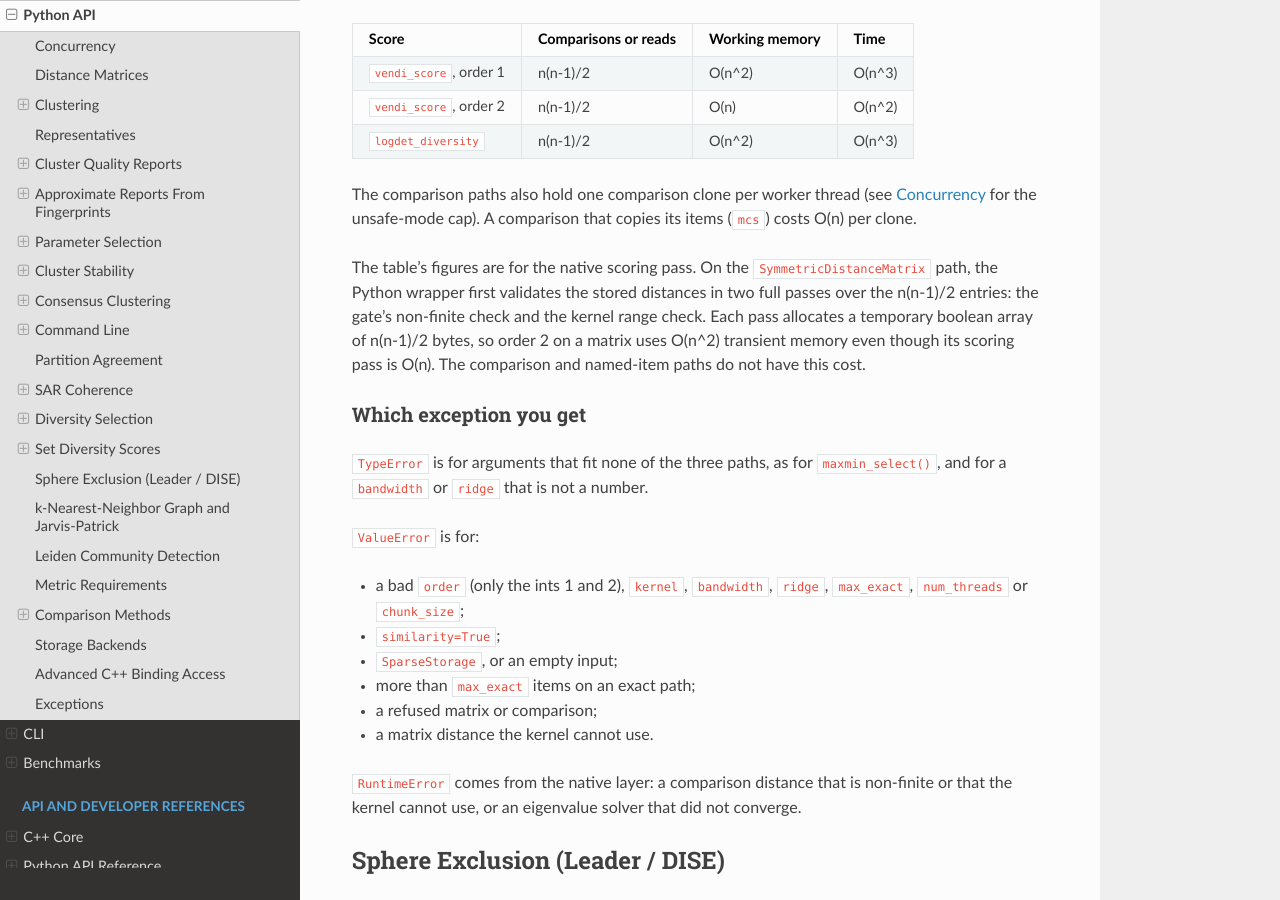
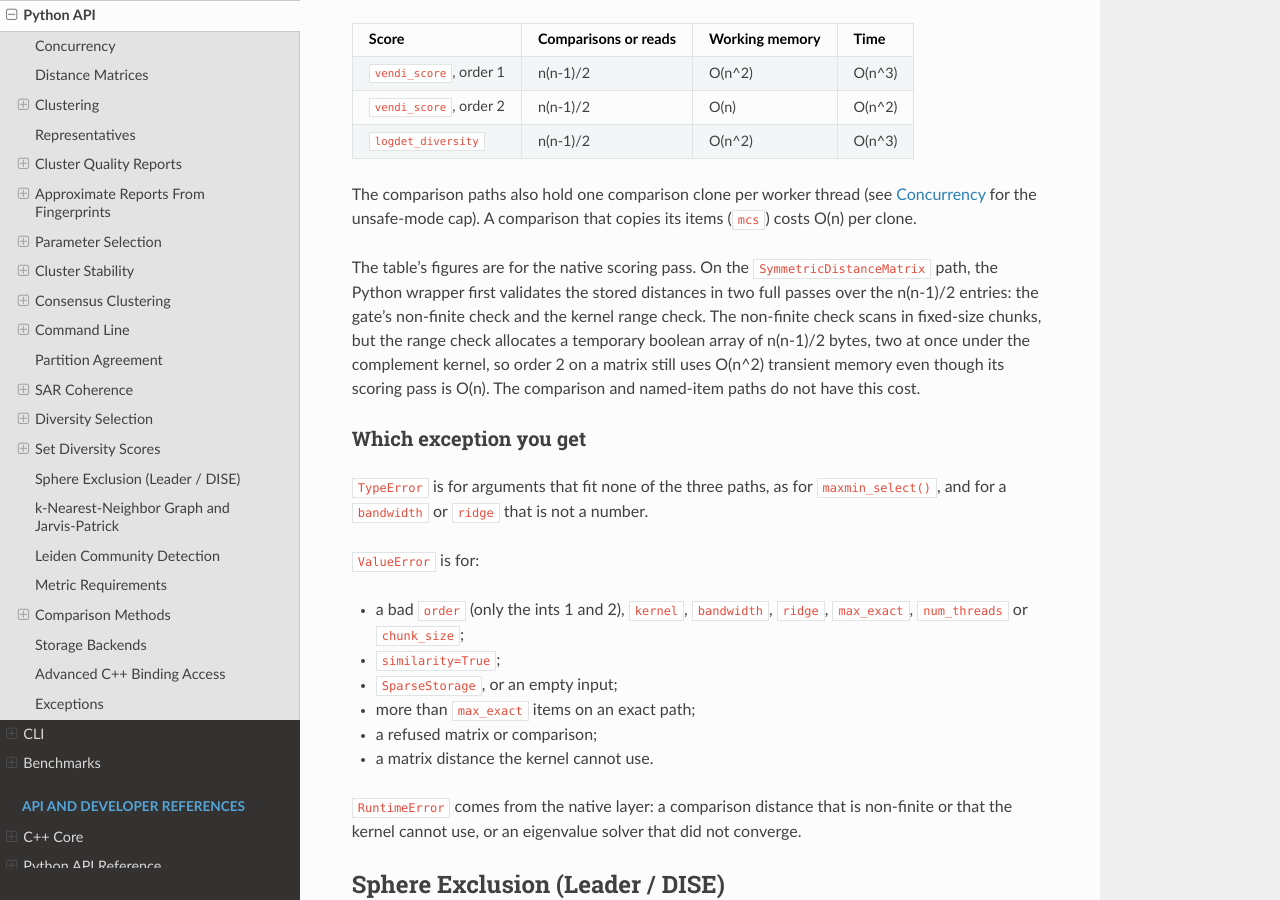
Before and after one commit to scott-arne/oecluster, a Sphinx documentation site: the page built from docs/python-api.md, in a window 1280 px wide and 900 px high, scrolled down 60277 px. Built offline with Sphinx 7.4.7 and the Read the Docs theme 3.1.0, drawn with Linux system fonts in a browser that asks for light colours; pages that are not in the unit, such as notebooks, are missing from menus; the version number is read from the project's files by our own code.

Commit message:
docs: say the gate's non-finite check no longer allocates a full-size mask

```diff
--- a/docs/python-api.md
+++ b/docs/python-api.md
@@ -3022,10 +3022,11 @@ its items (`mcs`) costs O(n) per clone.
 The table's figures are for the native scoring pass. On the
 `SymmetricDistanceMatrix` path, the Python wrapper first validates the stored
 distances in two full passes over the n(n-1)/2 entries: the gate's non-finite
-check and the kernel range check. Each pass allocates a temporary boolean
-array of n(n-1)/2 bytes, so order 2 on a matrix uses O(n^2) transient memory
-even though its scoring pass is O(n). The comparison and named-item paths do
-not have this cost.
+check and the kernel range check. The non-finite check scans in fixed-size
+chunks, but the range check allocates a temporary boolean array of n(n-1)/2
+bytes, two at once under the complement kernel, so order 2 on a matrix still
+uses O(n^2) transient memory even though its scoring pass is O(n). The
+comparison and named-item paths do not have this cost.
 
 ### Which exception you get
 
```
